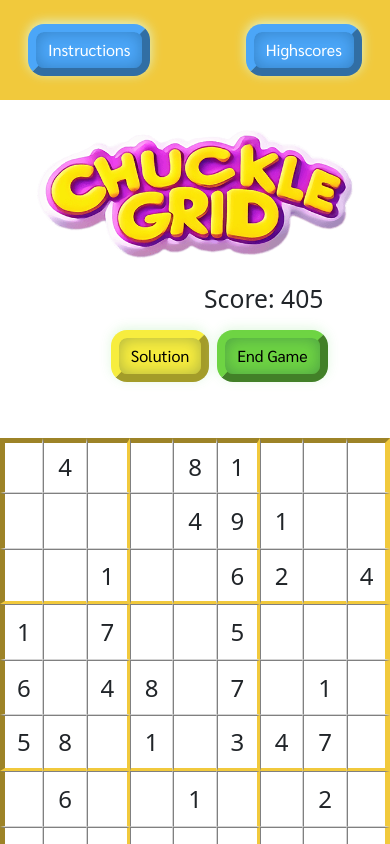
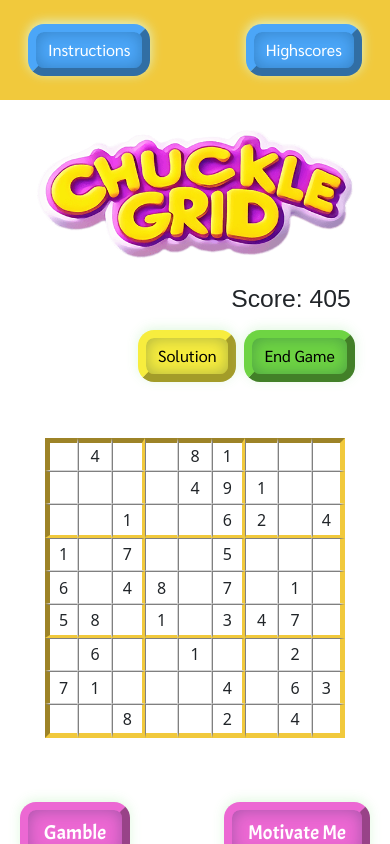
Before and after one commit to Korrin-F/chuckle-grid-sudoku, a React (Vite) app: page /game in a window 390 px wide. Shown: the top 844 px of the page. Built offline with nearby package versions, Linux system fonts and the light colour scheme; a web font is replaced by a local one.

Commit message:
sudoku board responsive

```diff
--- a/src/components/GameGrid/Cell.jsx
+++ b/src/components/GameGrid/Cell.jsx
@@ -1,7 +1,7 @@
 import React from 'react';
 
 function Cell(props) {
-  const { id, value,sudokuBoard, updateSudokuBoard } = props;
+  const { id, value,sudokuBoard, updateSudokuBoard, fontSize } = props;
 
   const handleInputChange = (event) => {
     const newInputValue = event.target.value.slice(0, 1);
@@ -84,14 +84,15 @@ function Cell(props) {
       const backgroundColor = handleBackgroundColor();
       return {
         display: 'block',
-        fontSize: '1.5rem',
+        fontSize: fontSize,
         lineHeight: 'auto',
         borderTop: borderStyle[0],
         borderRight: borderStyle[1],
         borderBottom: borderStyle[2],
         borderLeft: borderStyle[3],
         backgroundColor: backgroundColor,
-        borderRadius: 0
+        borderRadius: 0,
+        padding: 0,
       }
   }
 
--- a/src/components/GameGrid/NewGrid.jsx
+++ b/src/components/GameGrid/NewGrid.jsx
@@ -1,46 +1,67 @@
 
-import { useEffect } from 'react';
+import { useState, useEffect } from 'react';
 import Cell from "./Cell";
 import Row from 'react-bootstrap/Row';
 
 
 const styles = {
-  grid: {
-    width: "500px",
-    height: "500px",
+
+  global: {
     display: "grid",
     gridTemplateColumns: "repeat(9, 1fr)",
     gridTemplateRows: "repeat(9, 1fr)",
-    }
+  },
+  xSmall: {
+    width: 300,
+    height: 300,
+  },
+  small: {
+    width: 500,
+    height: 500,
+
+  }
 };
-
-
+// 300 xs   font 1
+// 500 - lg
 function NewGrid(props) {
   const { sudokuBoard, updateSudokuBoard, solution, updateSolution } = props;
+  const [screenWidth, setScreenWidth] = useState(window.innerWidth);
 
-
+  const handleResize = () => {
+    setScreenWidth(window.innerWidth);
+  };
 
   useEffect(() => {
     console.log("Sudoku Board Updated:", sudokuBoard);
     console.log("Solution:", solution);
     // ... rest of your code
+    window.addEventListener('resize', handleResize);
+
+    return () => {
+      window.removeEventListener('resize', handleResize);
+    };
 
   }, [sudokuBoard, solution]);
 
   if (sudokuBoard.length === 0) {
     return null;
   }
-
+  const fontSize = screenWidth >= 576 ? "1.5rem" : "1rem";
+  const gridStyles = {
+    ...styles.global,
+    ...(screenWidth >= 576 ? styles.small : styles.xSmall)
+  }
 
   return (
     <Row className='justify-content-center align-items-center text-center my-5' id='grid-row'>
-      <div className='grid-container p-0' style={styles.grid}>
+      <div className='grid-container p-0' style={gridStyles}>
         {sudokuBoard.map((row, rowIndex) => (
           row.map((value, colIndex) => (
             <Cell
               key={`${rowIndex}${colIndex}`}
               id={`${rowIndex}${colIndex}`}
               value={value}
+              fontSize={fontSize}
               // updateCell={updateCell}
               sudokuBoard={sudokuBoard}
               updateSudokuBoard={updateSudokuBoard}
--- a/src/components/GameSections/AboveGameBoard.jsx
+++ b/src/components/GameSections/AboveGameBoard.jsx
@@ -10,9 +10,9 @@ import Stack from 'react-bootstrap/Stack';
 function AboveGameBoard(props) {
     const { score, sudokuBoard, updateSudokuBoard, solution } = props;
   return (
-        // <Container className="mt-4">
-            <Row className="mt-4 justify-content-center w-100">
-                <Col xs={10} md={9} lg={8} xl={7} xxl={6}>
+
+        <Row className="mt-4 justify-content-center w-100 m-auto">
+            <Col xs={11} md={9} lg={8} xl={7} xxl={6}>
                 <Stack gap={2} >
                     <Row className="justify-content-end">
                         <Score score={score} />
@@ -22,17 +22,9 @@ function AboveGameBoard(props) {
                         <EndGameButton score={score}/>
                     </Row>
                 </Stack>
+            </Col>
+        </Row>
 
-                </Col>
-                {/* <Col className='d-flex flex-col justify-content-end col-12'>
-                    <Score score={score} />
-                </Col>
-                <Col className='d-flex flex-col justify-content-end col-12'>
-                    <SolutionButton sudokuBoard={sudokuBoard} updateSudokuBoard={updateSudokuBoard} solution={solution}/>
-                    <EndGameButton score={score}/>
-                </Col> */}
-            </Row>
-        // </Container>
   );
 }
 
--- a/src/components/GameSections/Score.jsx
+++ b/src/components/GameSections/Score.jsx
@@ -1,23 +1,17 @@
 import { useState } from 'react';
 import Row from 'react-bootstrap/Row';
 
-// SCORING POTENTIALLY
-// - 405 points to start (81 squares * 5 points)
-// - subtract 5 points from every square already given or given through gamble button (more score will be shown for medium and hard)
-// - at the end give every correct square 10 points (need to make sure that the cells store a bit of data saying if they were given)
+
 const styles = {
-    width: "max-content"
+    width: "max-content",
+    fontFamily: "var(--fontFour)"
 }
 
 function Score(props) {
-    // refresh score every time the gamble button in pressed
 
     const { score } = props;
     return (
-        // <Row className="justify-content-end">
-            <h2 style={styles} className="text-right">Score: <span>{score}</span></h2>
-        // </Row>
-
+            <h2 style={styles}>Score: <span>{score}</span></h2>
     )
 }
 export default Score;
--- a/src/components/GameSections/UnderGameBoard.jsx
+++ b/src/components/GameSections/UnderGameBoard.jsx
@@ -8,7 +8,7 @@ function UnderGameBoard(props) {
     const {updateScore, score, updateSudokuBoard, sudokuBoard, solution } = props;
   return (
         // <Container className="mt-4 mb-5">
-            <Row className="justify-content-center mb-5">
+            <Row className="w-100 justify-content-center m-auto mb-5">
                 <Col className='d-flex flex-col justify-content-between col-12 col-sm-10 col-md-8 col-lg-6 col-xl-5 col-xxl-4 p-0'>
                     {/* <Row className='justify-content-center'> */}
                         <GambleButton score={score} updateScore={updateScore} updateSudokuBoard={updateSudokuBoard} sudokuBoard={sudokuBoard} solution={solution}/>
```
Lines whose indentation alone changed are shown as unchanged.
